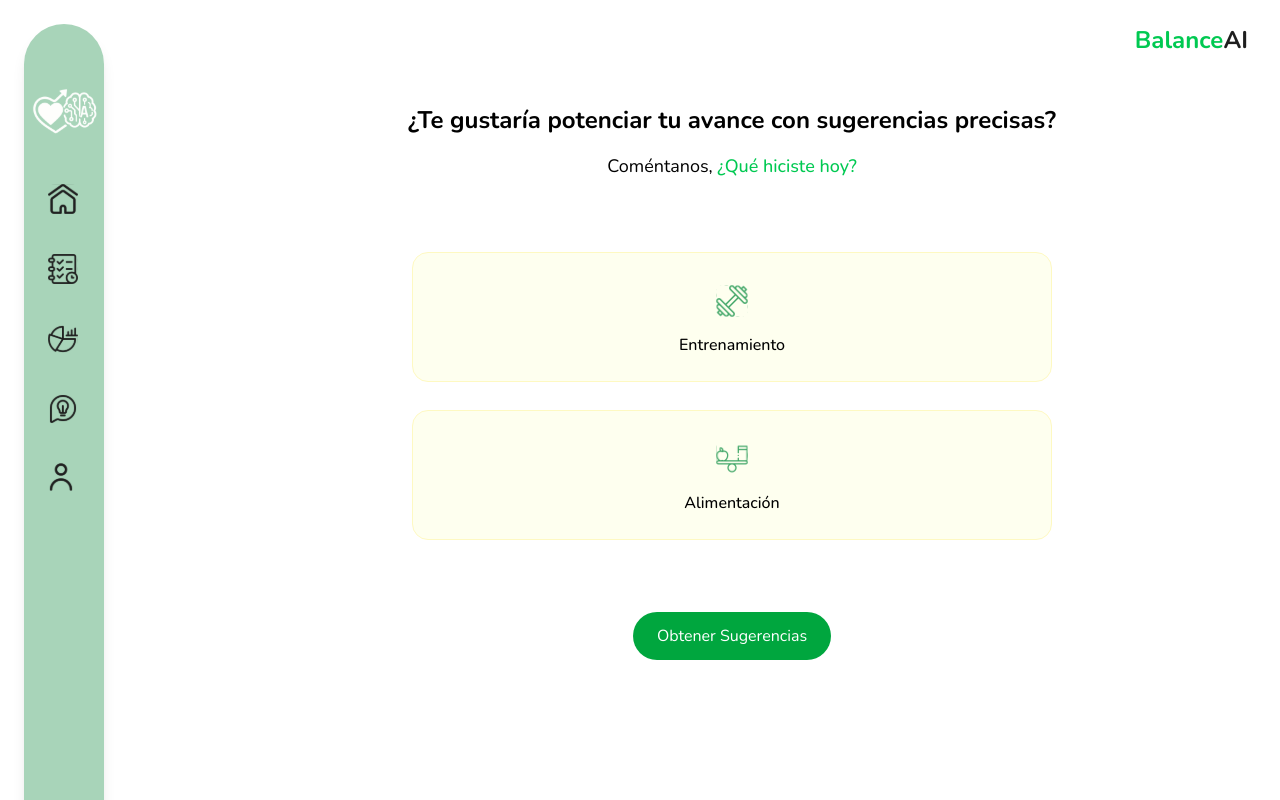
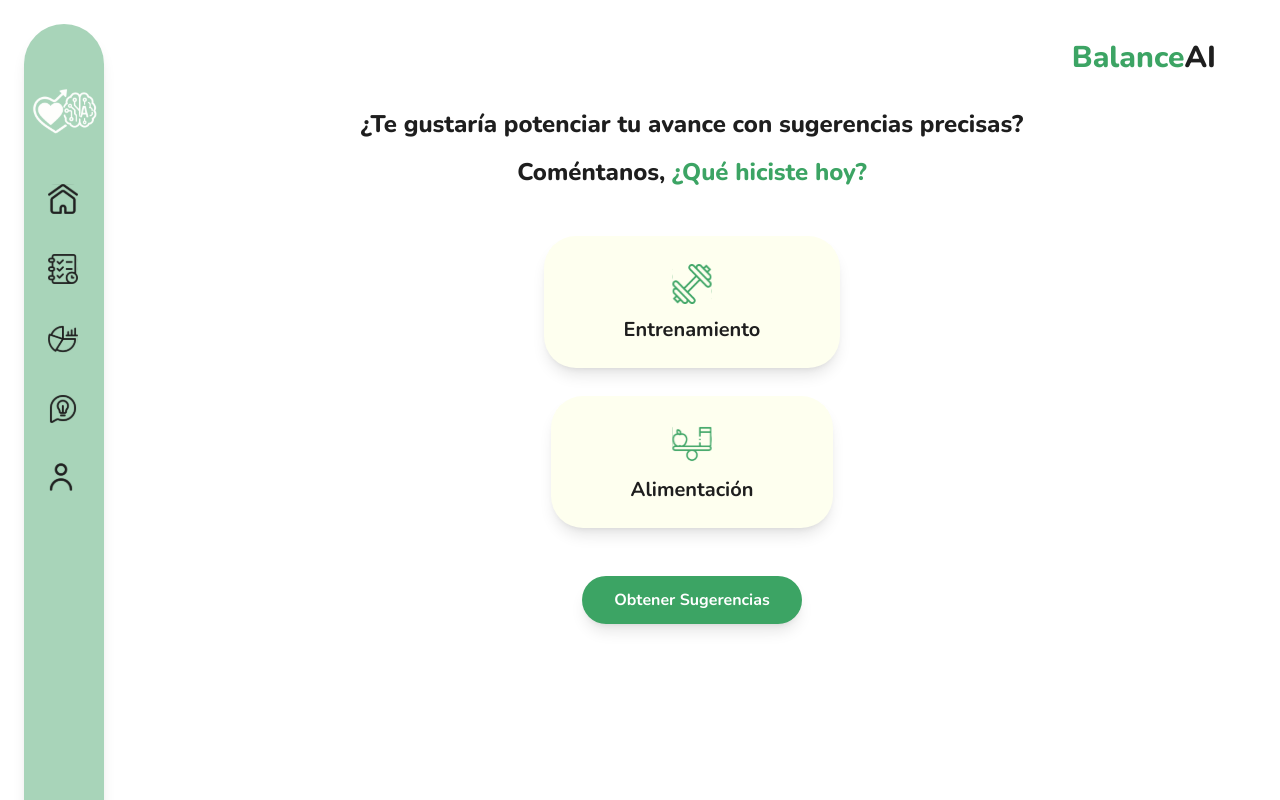
Before and after one commit to M41k80/express3, a Next.js app in the folder frontend/: page /suggestions in a window 1280 px wide. Shown: the top 800 px of the page. Built offline with nearby package versions, Linux system fonts and the light colour scheme.

Commit message:
View Suggestions styles

```diff
--- a/frontend/src/app/suggestions/page.tsx
+++ b/frontend/src/app/suggestions/page.tsx
@@ -1,4 +1,4 @@
-"use client"
+"use client";
 
 import React, { useState } from "react";
 import Sidebar from "../components/Sidebar/Sidebar";
@@ -7,55 +7,66 @@ import { useRouter } from "next/navigation";
 
 const SuggestionsPage = () => {
   const router = useRouter();
-    const [selectedCategory, setSelectedCategory] = useState<"training" | "nutrition" | null>(null)
+  const [selectedCategory, setSelectedCategory] = useState<
+    "training" | "nutrition" | null
+  >(null);
 
   // eslint-disable-next-line
   const handleCategorySelect = (category: "training" | "nutrition") => {
-      setSelectedCategory(category === selectedCategory ? null : category)
-    }
+    setSelectedCategory(category === selectedCategory ? null : category);
+  };
 
   const handleGoToWorkoutLog = () => {
     router.push("/suggestions/workoutlog"); // Redirige a la página de plan
   };
 
   const handleGoToNutrition = () => {
-      router.push('/suggestions/nutrition')
+    router.push("/suggestions/nutrition");
   };
 
   const handleSuggestionsResults = () => {
-        router.push('/suggestions/suggestionsresults')
+    router.push("/suggestions/suggestionsresults");
   };
 
+  return (
+    <div className="flex pl-6 min-h-screen">
+      <Sidebar />
+      <main className="flex-1 p-10 md:px-16 relative">
+        {/* Header */}
+        <div className="flex justify-between items-end">
+          <div></div>
+          {/* Logo */}
+          <div className="text-3xl font-extrabold justify-between">
+            <h2 className="text-[#3CA464]">
+              Balance<span className="text-[#1E1E1E]">AI</span>
+            </h2>
+          </div>
+        </div>
 
-  return (
-    <div className="flex min-h-screen pl-6">
-        <Sidebar />
-        <main className="flex-1 pl-20 text-black">
-        <header className="py-6 px-8">
-          <div className="text-2xl font-bold text-[#1E1E1E] flex flex-row-reverse">
-            AI<span className="text-green-500">Balance</span>
-          </div>
-        </header>
-
-        <div className="px-8 py-6 max-w-3xl mx-auto text-center">
+        <div className="px-8 py-6 max-w-3xl mx-auto text-[#1E1E1E] text-center mt-2">
           {/* Main Heading */}
-          <h1 className="text-2xl font-bold mb-4">¿Te gustaría potenciar tu avance con sugerencias precisas?</h1>
+          <h1 className="text-2xl font-extrabold mb-4">
+            ¿Te gustaría potenciar tu avance con sugerencias precisas?
+          </h1>
 
           {/* Subheading */}
-          <p className="text-lg mb-10">
-            Coméntanos, <span className="text-green-500 font-medium">¿Qué hiciste hoy?</span>
+          <p className="text-2xl mb-10 font-extrabold">
+            Coméntanos,{" "}
+            <span className="text-[#3CA464] text-2xl font-extrabold">
+              ¿Qué hiciste hoy?
+            </span>
           </p>
 
           {/* Category Selection */}
-          <div className="flex flex-col gap-7 p-8 mb-10 ">
+          <div className="flex flex-col items-center  gap-7 p-8 mb-4 -mt-6 ">
             {/* Training Category */}
             <button
               //   onClick={() => handleCategorySelect("training")}
               onClick={handleGoToWorkoutLog}
-              className={`flex flex-col items-center justify-center p-6 rounded-2xl transition-all ${
+              className={`flex flex-col items-center justify-center shadow-lg cursor-pointer py-6 px-20 rounded-4xl transition-transform duration-300 ease-in-out hover:scale-[1.03] ${
                 selectedCategory === "training"
-                  ? "bg-green-100 border-2 border-green-500"
-                  : "bg-[#FEFFEF] border border-yellow-100 hover:bg-green-50"
+                  ? "bg-green-100"
+                  : "bg-[#FEFFEF]"
               }`}
             >
               <div className="w-12 h-12 flex items-center justify-center mb-2">
@@ -64,37 +75,38 @@ const SuggestionsPage = () => {
                   alt="Entrenamiento"
                   width={32}
                   height={32}
-                  className="w-8 h-8 text-green-600"
+                  className="w-10 h-10 text-[#3CA464] object-cover"
                 />
               </div>
-              <span className="font-medium">Entrenamiento</span>
+              <span className="font-bold text-xl">Entrenamiento</span>
             </button>
 
             {/* Nutrition Category */}
             <button
               //   onClick={() => handleCategorySelect("nutrition")}
               onClick={handleGoToNutrition}
-              className={`flex flex-col items-center justify-center p-6 rounded-2xl transition-all ${
+              className={`flex flex-col items-center cursor-pointer shadow-lg justify-center py-6 px-20 rounded-4xl transition-transform duration-300 ease-in-out hover:scale-[1.03] ${
                 selectedCategory === "nutrition"
-                  ? "bg-green-100 border-2 border-green-500"
-                  : "bg-[#FEFFEF] border border-yellow-100 hover:bg-green-50"
+                  ? "bg-green-100"
+                  : "bg-[#FEFFEF]"
               }`}
             >
               <div className="w-12 h-12 flex items-center justify-center mb-2">
-                <Image src="/food-icon.svg"
+                <Image
+                  src="/food-icon.svg"
                   alt="Entrenamiento"
                   width={32}
                   height={32}
-                  className="w-8 h-8 text-green-600" />
+                  className="w-10 h-10 text-[#3CA464] object-cover"
+                />
               </div>
-              <span className="font-medium">Alimentación</span>
+              <span className="font-bold text-xl">Alimentación</span>
             </button>
           </div>
 
           {/* Get Suggestions Button */}
           <button
-            className='px-6 py-3 bg-green-600 text-white rounded-full hover:bg-green-700 transition-colors'
-
+            className="px-8 py-3 bg-[#3CA464] font-bold shadow-lg cursor-pointer  text-white rounded-full hover:bg-[#2e8c54] transition-colors"
             onClick={handleSuggestionsResults}
           >
             Obtener Sugerencias
@@ -103,6 +115,6 @@ const SuggestionsPage = () => {
       </main>
     </div>
   );
-}
+};
 
 export default SuggestionsPage;
```
Lines whose indentation alone changed are shown as unchanged.
